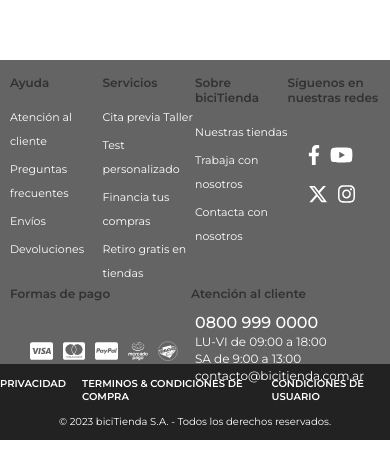
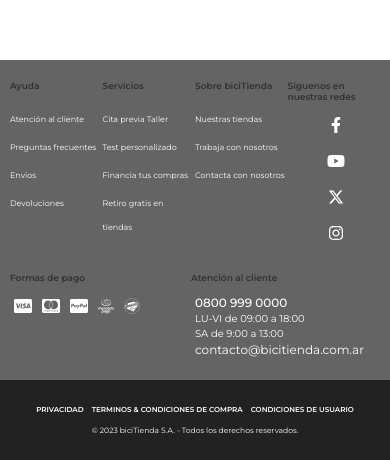
Before and after one commit to eduardo-mendiola/Tp_Full_Stack_Python, a plain HTML site: page index.html in a window 390 px wide. Shown: the part 740-1200 px from the top of the page. Drawn offline with Linux system fonts and the light colour scheme.

Commit message:
fix: Arreglo footer para pantallas menores a 725px

```diff
--- a/css/styles.css
+++ b/css/styles.css
@@ -338,7 +338,7 @@
 
 
 
-/* Estilos para la pantalla pequeña (< 800px) */
+/* Estilos para la pantalla mediana (< 926px) */
 @media screen and (max-width: 926px) {
   .header-search {
     width: 100vw;
@@ -465,8 +465,114 @@
 
 }
 
+/* Fin de media queries pantalla mediana 926px */
+
+
+/* Estilos para la pantalla pequeña (< 750px) */
+@media screen and (max-width: 725px) {
+  .header-search {
+    width: 100vw;
+    display: flex;
+    justify-content: space-between;
+    padding: 15px 25px;
+  }
+
+  .header-search__logo-img {
+    height: 1.7rem;
+  }
+
+  .header-promo__link {
+    font-size: 0.8rem;
+  }
+
+
+    /* Footer */
+  .footer {
+    width: 100%;
+    height: 400px;
+  }
+
+  .footer-info {
+    height: 80%;
+    padding: 10px 10px;
+
+  }
+
+  .info__title {
+    font-size: 0.45rem;
+    margin-top: 0.5rem;
+  }
+
+  .info-list {
+    display: flex;
+    flex-direction: column;
+    margin-top: 0.38rem;
+    gap: 0.1rem;
+  }
+
+  .info-list__li {
+    margin-bottom: .1rem;
+  }
+
+  .info-list__link {
+    font-size: 0.4rem;
+  }
+
+
+  .info-list--social {
+    flex-direction: column;
+    align-items: center;
+    gap: 0.5rem;
+    margin-top: 0.5rem;
+    margin-right: 0.8rem;
+  }
+
+  .info-list--payment {
+    flex-direction: row;
+    margin-left: 0.2rem;
+  }
+
+  .social-media-icons {
+    height: 0.8rem;
+  }
+
+  .customer-care {
+    margin-left: 0.2rem;
+    gap: 0.1rem;
+  }
+
+  .customer-care__phone {
+    font-size: 0.6rem;
+    font-weight: 500;
+  }
+
+  .customer-care__schedule {
+    font-size: .5rem;
+  }
+  .customer-care__email {
+    font-size: 0.6rem;
+  }
+
+  .legal {
+    gap: 0.6rem;
+    height: 20%;
+  }
+
+  .legal__links {
+    gap: 0.4rem;
+  }
+
+  .legal__h5 {
+    font-size: 0.36rem;
+  }
+
+  .legal__h6 {
+    font-size: 0.38rem;
+  }
+
+}
+
 /* Fin de media queries */
-
 
 .small-screen {
   display: none;
--- a/index.html
+++ b/index.html
@@ -261,7 +261,7 @@
       </div>
       <div class="payment">
         <h3 class="info__title">Formas de pago</h3>
-        <ul class="info-list info-list--social">
+        <ul class="info-list info-list--social info-list--payment">
           <li class="info-list__li"><img class="social-media-icons" src="img/icons/visa.svg" alt=""></li>
           <li class="info-list__li"><img class="social-media-icons" src="img/icons/master.svg" alt=""></li>
           <li class="info-list__li"><img class="social-media-icons" src="img/icons/paypal.svg" alt=""></li>
```
